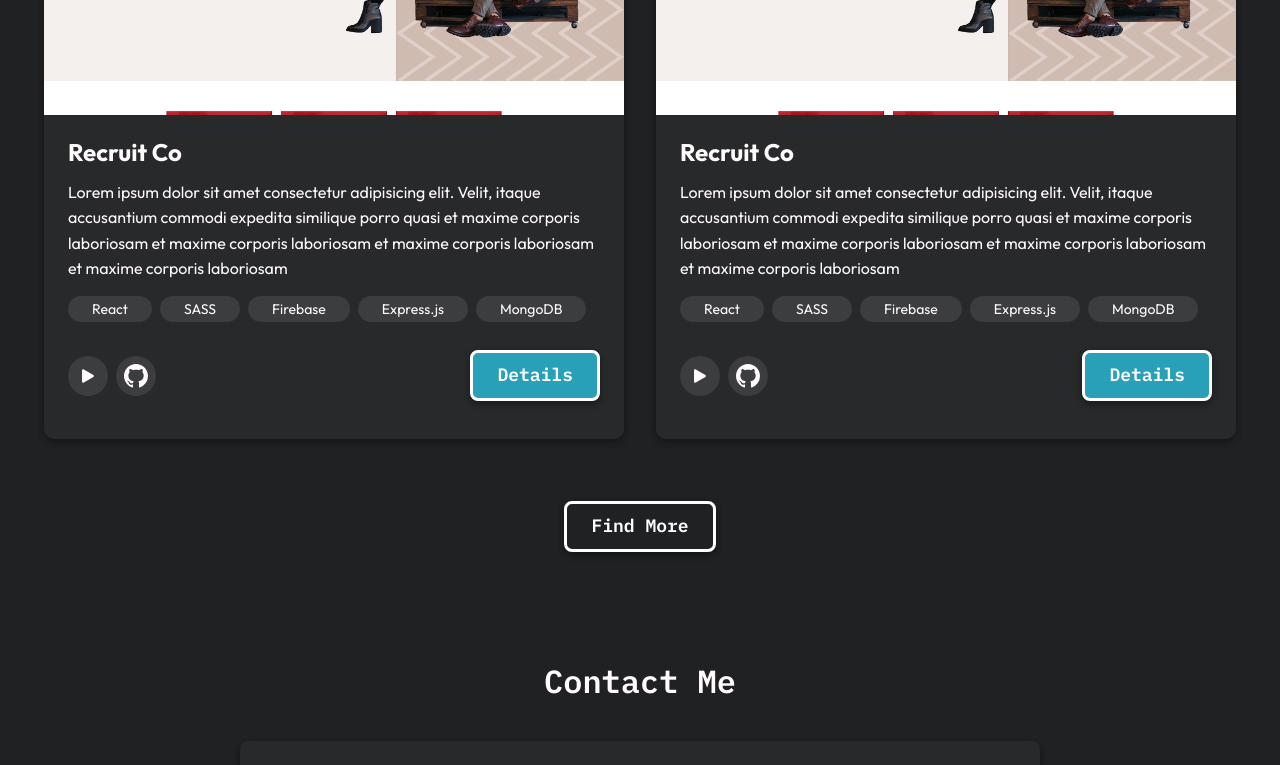
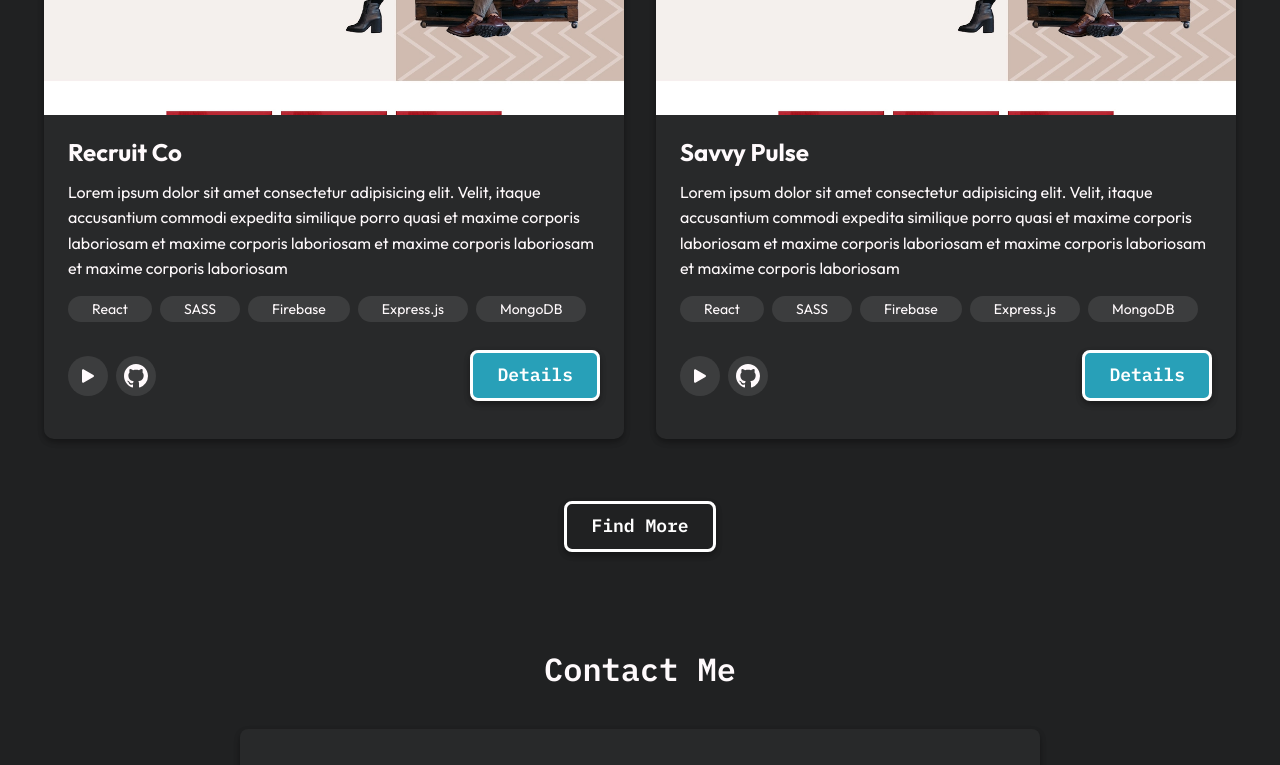
Before and after one commit to UpalBarua/my-portfolio, a Next.js app: page / in a window 1280 px wide. Shown: the part 1600-2365 px from the top of the page. Built offline with nearby package versions, Linux system fonts and the light colour scheme.

Commit message:
added MyProjects

```diff
--- a/components/ContactMe/ContactMe.module.scss
+++ b/components/ContactMe/ContactMe.module.scss
@@ -3,7 +3,7 @@
 .ContactMe {
   display: grid;
   justify-items: center;
-  padding-block: var(--spacing-800);
+  padding-block: var(--spacing-700);
   gap: var(--spacing-400);
 
   .Grid {
--- a/components/ContactMe/ContactMe.tsx
+++ b/components/ContactMe/ContactMe.tsx
@@ -16,15 +16,24 @@ export const ContactMe = () => {
             please don&apos;t hesitate to contact me via email below.
           </p>
           <div className={styles.Links}>
-            <Link className={styles.Link} href="upalbarua52@gmail.com">
+            <Link
+              className={styles.Link}
+              href="https://upalbarua52@gmail.com"
+              target="_blank">
               <HiOutlineMail />
               <span>upalbarua52@gmail.com</span>
             </Link>
-            <Link className={styles.Link} href="github.com">
+            <Link
+              className={styles.Link}
+              href="https://github.com/upalbarua"
+              target="_blank">
               <AiFillGithub />
               <span>github.com</span>
             </Link>
-            <Link className={styles.Link} href="linkedin">
+            <Link
+              className={styles.Link}
+              href="https://www.linkedin.com/in/upalb"
+              target="_blank">
               <AiFillLinkedin />
               <span>linkedin.com</span>
             </Link>
--- a/components/Footer/Footer.tsx
+++ b/components/Footer/Footer.tsx
@@ -6,9 +6,13 @@ export const Footer = () => {
     <footer className={styles.Footer}>
       <div className={styles.Links}>
         <Link href="/">Home</Link>
-        <Link href="/">GitHub</Link>
-        <Link href="/">Linkedin</Link>
-        <Link href="/">Contact</Link>
+        <Link href="https://github.com/upalbarua" target="_blank">
+          GitHub
+        </Link>
+        <Link href="https://www.linkedin.com/in/upalb" target="_blank">
+          Linkedin
+        </Link>
+        <Link href="/contact">Contact</Link>
       </div>
       <p className={styles.Copyright}>Made in Bangladesh 🇧🇩</p>
     </footer>
--- a/components/LatestProjects/LatestProjects.tsx
+++ b/components/LatestProjects/LatestProjects.tsx
@@ -3,49 +3,15 @@ import { ProjectCard } from '../ProjectCard/ProjectCard';
 import { Button } from '../UI/Button/Button';
 import styles from './LatestProjects.module.scss';
 
-const PROJECTS = [
-  {
-    id: 0,
-    image: 'project0.webp',
-    title: 'Recruit Co',
-    description: {
-      short:
-        'Lorem ipsum dolor sit amet consectetur adipisicing elit. Velit, itaque accusantium commodi expedita similique porro quasi et maxime corporis laboriosam et maxime corporis laboriosam et maxime corporis laboriosam et maxime corporis laboriosam',
-      long: 'Lorem ipsum dolor sit amet consectetur adipisicing elit. Velit, itaque accusantium commodi expedita similique porro quasi et maxime corporis laboriosam et maxime corporis laboriosam et maxime corporis laboriosam et maxime corporis laboriosam',
-    },
-    techStack: ['React', 'SASS', 'Firebase', 'Express.js', 'MongoDB'],
-    links: {
-      live: '/',
-      git: '/',
-    },
-  },
-  {
-    id: 1,
-    image: 'project0.webp',
-    title: 'Recruit Co',
-    description: {
-      short:
-        'Lorem ipsum dolor sit amet consectetur adipisicing elit. Velit, itaque accusantium commodi expedita similique porro quasi et maxime corporis laboriosam et maxime corporis laboriosam et maxime corporis laboriosam et maxime corporis laboriosam',
-      long: 'Lorem ipsum dolor sit amet consectetur adipisicing elit. Velit, itaque accusantium commodi expedita similique porro quasi et maxime corporis laboriosam et maxime corporis laboriosam et maxime corporis laboriosam et maxime corporis laboriosam',
-    },
-    techStack: ['React', 'SASS', 'Firebase', 'Express.js', 'MongoDB'],
-    links: {
-      live: '/',
-      git: '/',
-    },
-  },
-];
-
-export const LatestProjects = () => {
+export const LatestProjects = ({ projects }) => {
   return (
     <section className={styles.LatestProjects}>
       <Title>Latest Projects</Title>
       <div className={styles.Grid}>
-        {PROJECTS.map((project) => (
+        {projects.map((project) => (
           <ProjectCard key={project.id} {...project} />
         ))}
       </div>
-      {/* <Button type="secondary">Find More</Button> */}
       <Button type="secondary" as="link" href="/projects">
         Find More
       </Button>
--- a/components/Skills/Skills.tsx
+++ b/components/Skills/Skills.tsx
@@ -165,7 +165,7 @@ export const Skills = () => {
 
       <Tabs className={styles.Tabs}>
         <TabList className={styles.TabList}>
-          {['Frontend', 'Backend', 'tools'].map((category, index) => (
+          {['Frontend', 'Backend', 'Tools'].map((category, index) => (
             <Tab
               key={index}
               className={styles.Tab}
--- a/data/projects.json
+++ b/data/projects.json
@@ -3,7 +3,7 @@
     {
       "id": 0,
       "image": "project0.webp",
-      "title": "Recruit Co 0",
+      "title": "Recruit Co",
       "description": {
         "short": "Lorem ipsum dolor sit amet consectetur adipisicing elit. Velit, itaque accusantium commodi expedita similique porro quasi et maxime corporis laboriosam et maxime corporis laboriosam et maxime corporis laboriosam et maxime corporis laboriosam",
         "long": "Lorem ipsum dolor sit amet consectetur adipisicing elit. Velit, itaque accusantium commodi expedita similique porro quasi et maxime corporis laboriosam et maxime corporis laboriosam et maxime corporis laboriosam et maxime corporis laboriosam"
@@ -17,7 +17,7 @@
     {
       "id": 1,
       "image": "project0.webp",
-      "title": "Recruit Co 1",
+      "title": "Savvy Pulse",
       "description": {
         "short": "Lorem ipsum dolor sit amet consectetur adipisicing elit. Velit, itaque accusantium commodi expedita similique porro quasi et maxime corporis laboriosam et maxime corporis laboriosam et maxime corporis laboriosam et maxime corporis laboriosam",
         "long": "Lorem ipsum dolor sit amet consectetur adipisicing elit. Velit, itaque accusantium commodi expedita similique porro quasi et maxime corporis laboriosam et maxime corporis laboriosam et maxime corporis laboriosam et maxime corporis laboriosam"
@@ -31,7 +31,35 @@
     {
       "id": 2,
       "image": "project0.webp",
-      "title": "Recruit Co 2",
+      "title": "Savvy Pulse",
+      "description": {
+        "short": "Lorem ipsum dolor sit amet consectetur adipisicing elit. Velit, itaque accusantium commodi expedita similique porro quasi et maxime corporis laboriosam et maxime corporis laboriosam et maxime corporis laboriosam et maxime corporis laboriosam",
+        "long": "Lorem ipsum dolor sit amet consectetur adipisicing elit. Velit, itaque accusantium commodi expedita similique porro quasi et maxime corporis laboriosam et maxime corporis laboriosam et maxime corporis laboriosam et maxime corporis laboriosam"
+      },
+      "techStack": ["React", "SASS", "Firebase", "Express.js", "MongoDB"],
+      "links": {
+        "live": "/",
+        "git": "/"
+      }
+    },
+    {
+      "id": 3,
+      "image": "project0.webp",
+      "title": "Savvy Pulse",
+      "description": {
+        "short": "Lorem ipsum dolor sit amet consectetur adipisicing elit. Velit, itaque accusantium commodi expedita similique porro quasi et maxime corporis laboriosam et maxime corporis laboriosam et maxime corporis laboriosam et maxime corporis laboriosam",
+        "long": "Lorem ipsum dolor sit amet consectetur adipisicing elit. Velit, itaque accusantium commodi expedita similique porro quasi et maxime corporis laboriosam et maxime corporis laboriosam et maxime corporis laboriosam et maxime corporis laboriosam"
+      },
+      "techStack": ["React", "SASS", "Firebase", "Express.js", "MongoDB"],
+      "links": {
+        "live": "/",
+        "git": "/"
+      }
+    },
+    {
+      "id": 4,
+      "image": "project0.webp",
+      "title": "Savvy Pulse",
       "description": {
         "short": "Lorem ipsum dolor sit amet consectetur adipisicing elit. Velit, itaque accusantium commodi expedita similique porro quasi et maxime corporis laboriosam et maxime corporis laboriosam et maxime corporis laboriosam et maxime corporis laboriosam",
         "long": "Lorem ipsum dolor sit amet consectetur adipisicing elit. Velit, itaque accusantium commodi expedita similique porro quasi et maxime corporis laboriosam et maxime corporis laboriosam et maxime corporis laboriosam et maxime corporis laboriosam"
--- a/pages/index.tsx
+++ b/pages/index.tsx
@@ -5,15 +5,59 @@ import { Skills } from '@/components/Skills/Skills';
 import { LatestProjects } from '@/components/LatestProjects/LatestProjects';
 import { ContactMe } from '@/components/ContactMe/ContactMe';
 import { Footer } from '@/components/Footer/Footer';
+import { getProjects } from '@/utils/getProjects';
 
-export default function Home() {
+// const PROJECTS = [
+//   {
+//     id: 0,
+//     image: 'project0.webp',
+//     title: 'Recruit Co',
+//     description: {
+//       short:
+//         'Lorem ipsum dolor sit amet consectetur adipisicing elit. Velit, itaque accusantium commodi expedita similique porro quasi et maxime corporis laboriosam et maxime corporis laboriosam et maxime corporis laboriosam et maxime corporis laboriosam',
+//       long: 'Lorem ipsum dolor sit amet consectetur adipisicing elit. Velit, itaque accusantium commodi expedita similique porro quasi et maxime corporis laboriosam et maxime corporis laboriosam et maxime corporis laboriosam et maxime corporis laboriosam',
+//     },
+//     techStack: ['React', 'SASS', 'Firebase', 'Express.js', 'MongoDB'],
+//     links: {
+//       live: '/',
+//       git: '/',
+//     },
+//   },
+//   {
+//     id: 1,
+//     image: 'project0.webp',
+//     title: 'Recruit Co',
+//     description: {
+//       short:
+//         'Lorem ipsum dolor sit amet consectetur adipisicing elit. Velit, itaque accusantium commodi expedita similique porro quasi et maxime corporis laboriosam et maxime corporis laboriosam et maxime corporis laboriosam et maxime corporis laboriosam',
+//       long: 'Lorem ipsum dolor sit amet consectetur adipisicing elit. Velit, itaque accusantium commodi expedita similique porro quasi et maxime corporis laboriosam et maxime corporis laboriosam et maxime corporis laboriosam et maxime corporis laboriosam',
+//     },
+//     techStack: ['React', 'SASS', 'Firebase', 'Express.js', 'MongoDB'],
+//     links: {
+//       live: '/',
+//       git: '/',
+//     },
+//   },
+// ];
+
+export default function Home({ projects }) {
   return (
     <>
       <Hero />
       <Skills />
-      <LatestProjects />
+      <LatestProjects projects={projects} />
       <ContactMe />
       <Footer />
     </>
   );
 }
+
+export const getStaticProps = async () => {
+  const projects = await getProjects();
+
+  return {
+    props: {
+      projects: projects.splice(0, 2),
+    },
+  };
+};
```
Also changed, not shown: components/AboutMe/AboutMe.tsx (+12 -3 lines), components/MyProjects/MyProjects.module.scss (added, +23 -0 lines), components/MyProjects/MyProjects.tsx (added, +16 -0 lines), pages/projects/index.tsx (+2 -10 lines).
